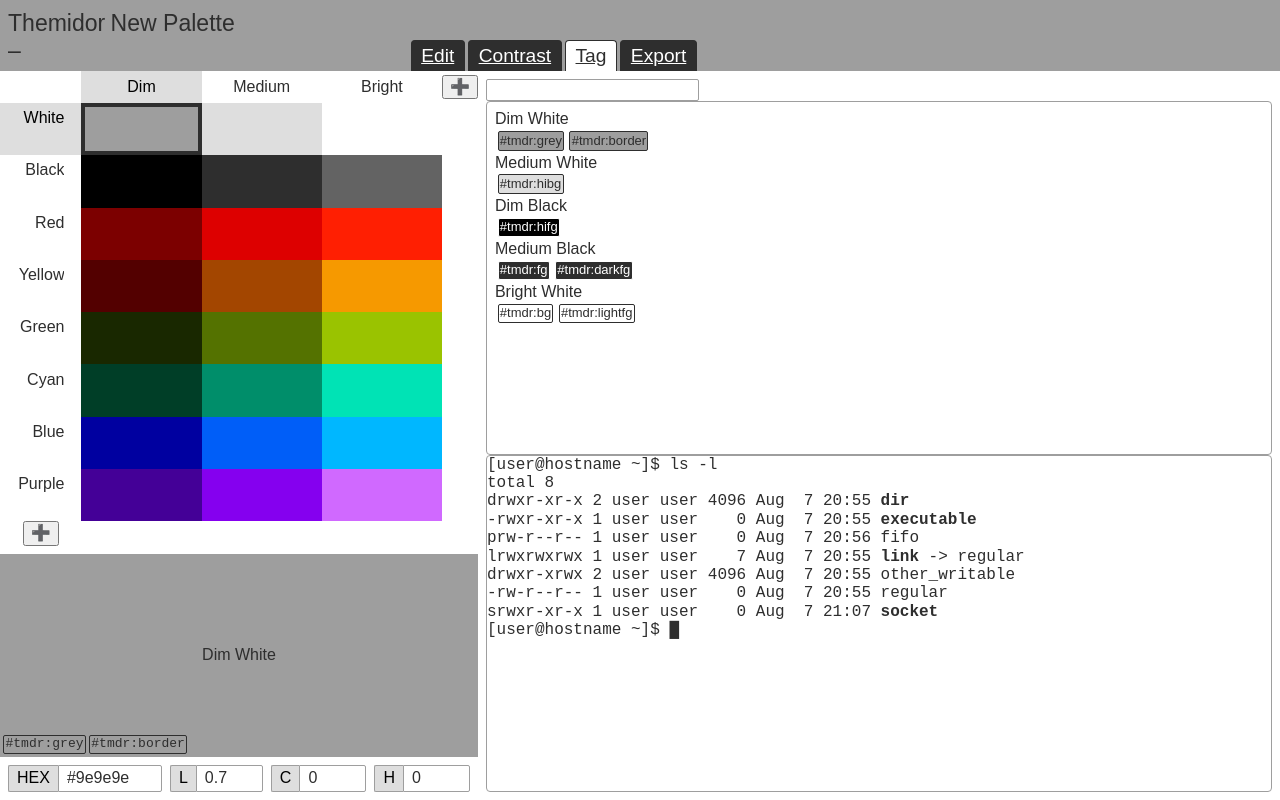
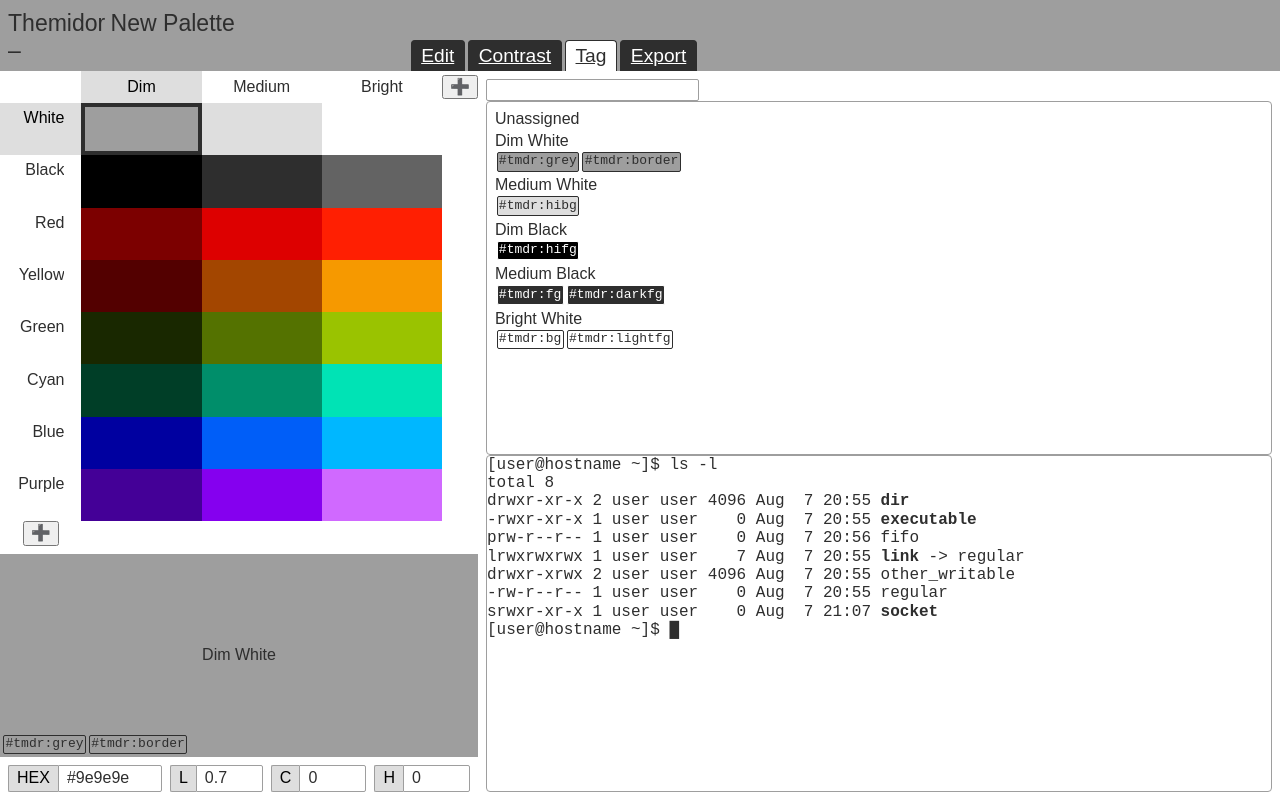
Before and after one commit to krendil/themidor, a Vue app: page /tag in a window 1280 px wide. Built offline with nearby package versions, Linux system fonts and the light colour scheme; a web font is replaced by a local one.

Commit message:
Always show unassigned group and allow dragging to it

```diff
--- a/src/App.vue
+++ b/src/App.vue
@@ -12,8 +12,11 @@ import _ from 'lodash';
 const paletteStore = usePaletteStore();
 
 const defineVars = computed<{ [key: string]: string }>(() => {
-  return _.transform( paletteStore.palette.tags,  (accum, [hue, shade], tagValue) => {
-    accum[ '--' + tagValue.replace(":","-") ] = formatCss(paletteStore.palette.colours[hue][shade]?.colour) ?? "unset";
+  return _.transform( paletteStore.palette.tags,  (accum, hueshade, tagValue) => {
+    if(hueshade) {
+      const [hue, shade] = hueshade;
+      accum[ '--' + tagValue.replace(":","-") ] = formatCss(paletteStore.palette.colours[hue][shade]?.colour) ?? "unset";
+    }
   });
 })
 
--- a/src/views/TagView.vue
+++ b/src/views/TagView.vue
@@ -34,7 +34,7 @@ const tagGroups = computed<TagData[]>( () =>
         }
       }
       acc[sortOrder].tags.push( { tag, description: library.descriptions[tag] ?? "" } );
-    })
+    }, {[-1]: { name: "Unassigned", hueshade: null, fg: "var(--tmdr-fg)", bg: "var(--tmdr-bg)", tags: [] } as TagData} )
     .toPairs()
     .orderBy( ([k, v]) => k)
     .map( ([_, v]) => v )
@@ -53,9 +53,9 @@ const tagGroups = computed<TagData[]>( () =>
       <div v-for="group in tagGroups" :key="group.name" class="tag-group colour-transition"
         @dragover="onDragOver" @dragleave="onDragLeave" @drop="onDrop($event, paletteStore, group.hueshade)"
       >
-        <div><span class="group-title">{{ group.name }}</span></div>
+        <div class="group-title"><span>{{ group.name }}</span></div>
         <div class="group-chips">
-          <div v-for="tag in group.tags" :key="tag.tag" class="tag-chip colour-transition"
+          <div v-for="tag in group.tags" :key="tag.tag" class="tag-chip monospace colour-transition"
             :style="{ color: group.fg, backgroundColor: group.bg }" :title="tag.description" draggable="true"
             @dragstart="onDrag($event, tag.tag)">#{{ tag.tag }}</div>
         </div>
@@ -80,6 +80,14 @@ const tagGroups = computed<TagData[]>( () =>
   padding: 0.5rem;
 }
 
+#tag-tray {
+  padding: 0.5rem;
+}
+
+.group-chips {
+  padding-bottom: 0.2rem;
+}
+
 .drag-over {
   background-color: var(--tmdr-hibg);
   color: var(--tmdr-hifg);
@@ -96,13 +104,9 @@ const tagGroups = computed<TagData[]>( () =>
 
   border-color: currentColor;
 
-  margin: 0.2em;
+  margin: 0.1rem;
 
   cursor: grab;
-}
-
-#tag-tray {
-  padding: 0.5rem;
 }
 
 .tray {
```
